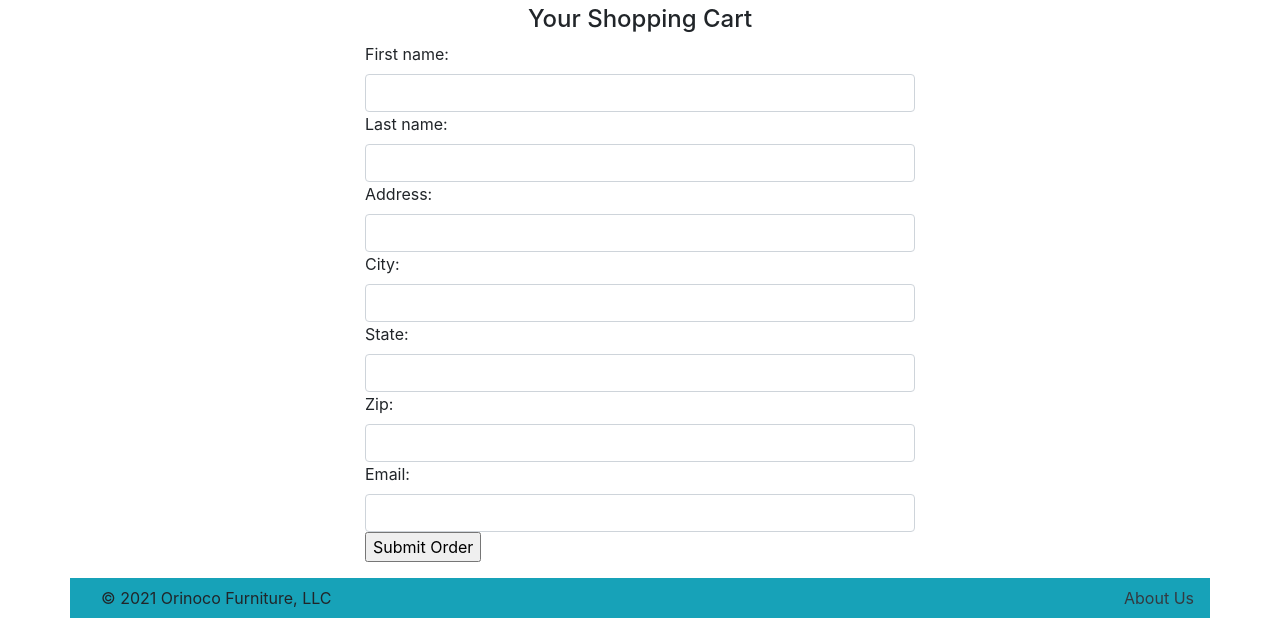
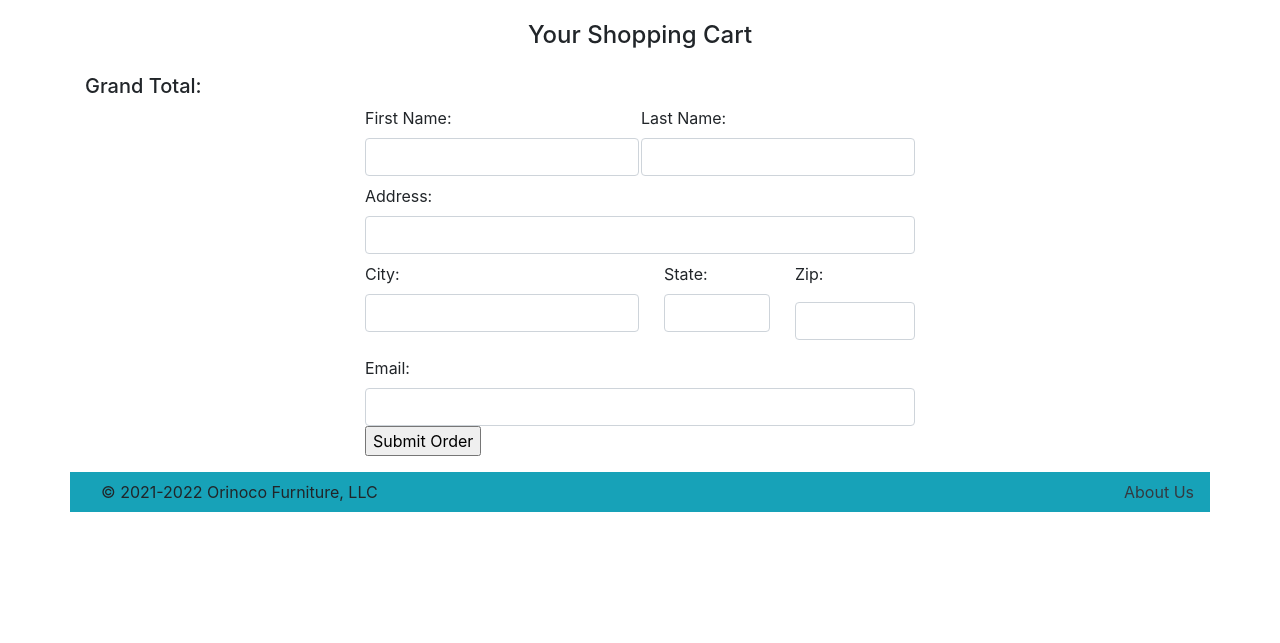
Before and after one commit to oldpcken/JWDP5, a plain HTML site: page frontend/shoppingcart.html in a window 1280 px wide. Shown: the part 157-800 px from the top of the page. Drawn offline with nearby package versions, Linux system fonts and the light colour scheme.

Commit message:
html tweaks

```diff
--- a/frontend/shoppingcart.html
+++ b/frontend/shoppingcart.html
@@ -22,7 +22,7 @@
     <div class="container">
 
       <nav class = "navbar nav-dark navbar-expand-lg row d-flex justify-content-between">
-        <img src="images/Orinoco_Logo-small.png" alt="Orinoco Furniture Logo" height = 50>
+        <img src="images/Orinoco_Logo-small.png" alt="Orinoco Furniture Logo" height=50>
         <div class= "d-inline-flex">
           <a class = "navbar-brand btn btn-lg" href = "index.html">
             <i class="fas fa-home"></i>
@@ -40,35 +40,53 @@
       </header>
 
      <!-- <main> -->
-      <div class="flex-column" id="shoppingcart">
+      <div class="flex-column p-3" id="shoppingcart">
 
       </div>
       <!-- </main> -->
-      <!-- // Create a form for the name and mailing address info (all fields are required)
-          // add data validation to the form -move to html
-          // add more divs to compact the form
-      -->
+
+      <section class="grandtotal">
+        <h5>Grand Total: <span id="grandtotal">
+
+        </span></h5>
+
+      </section>
+      <!-- // Create a form for the name and mailing address info (all fields are required)  -->
       <form class="form-group">
-        <label for="firstName">First name:</label>
-        <input class="form-control" type="text" name="fname" id="firstName" required>
-        <label for="lastName">Last name:</label>
-        <input class="form-control" type="text" name="lname" id="lastName" required>
+        <div class="d-flex my-2 justify-content-between">
+          <span>
+            <label for="firstName">First Name:</label>
+            <input class="form-control" type="text" name="fname" id="firstName" minlength="2" required>
+          </span>
+          <span>
+            <label for="lastName">Last Name:</label>
+            <input class="form-control" type="text" name="lname" id="lastName" minlength="3" required>
+          </span>
+        </div>
         <label for="address">Address:</label>
         <input class="form-control" type="text" name="addr" id="address" required>
-        <label for="city">City:</label>
-        <input class="form-control" type="text" id="city" name="city" required>
-        <label for="state">State:</label>
-        <input class="form-control" type="text" name="state" size="2" maxlength="2" id="state" required>
-        <label for="zipcode">Zip:</label>
-        <input class="form-control" type="text" name="zip" size="5" maxlength="5" id="zipcode" required>
+        <div class="d-flex my-2 justify-content-between">
+          <span>
+            <label for="city">City:</label>
+            <input class="form-control mx-0" type="text" id="city" name="city" required>
+          </span>
+          <spav>
+            <label for="state">State:</label>
+            <input class="form-control mr-3" type="text" name="state" size="2" maxlength="2" minlength="2" id="state" required>
+          </spav>
+          <span>
+            <label for="zipcode">Zip:</label>
+            <input class="form-control my-2" type="text" name="zip" size="5" maxlength="5" minlength="5" id="zipcode" pattern="[0-9]*" required>
+          </span>
+        </div>
         <label for="email">Email:</label>
         <input class="form-control" type="email" name="email" id="email" required>
 
-        <input type="submit" value="Submit Order">
+        <input type="submit" value="Submit Order" id="order">
       </form>
 
       <footer class = "row bg-info p-2">
-        <span class = "col ml-2">&#169; 2021 Orinoco Furniture, LLC</span>
+        <span class = "col ml-2">&#169; 2021-2022 Orinoco Furniture, LLC</span>
         <a class = "mr-2 text-dark" href = "#">About Us</a>
       </footer>
 
```
Also changed, not shown: frontend/confirmation.html (+2 -2 lines), frontend/index.html (+2 -2 lines), frontend/singleproduct.html (+2 -2 lines).
